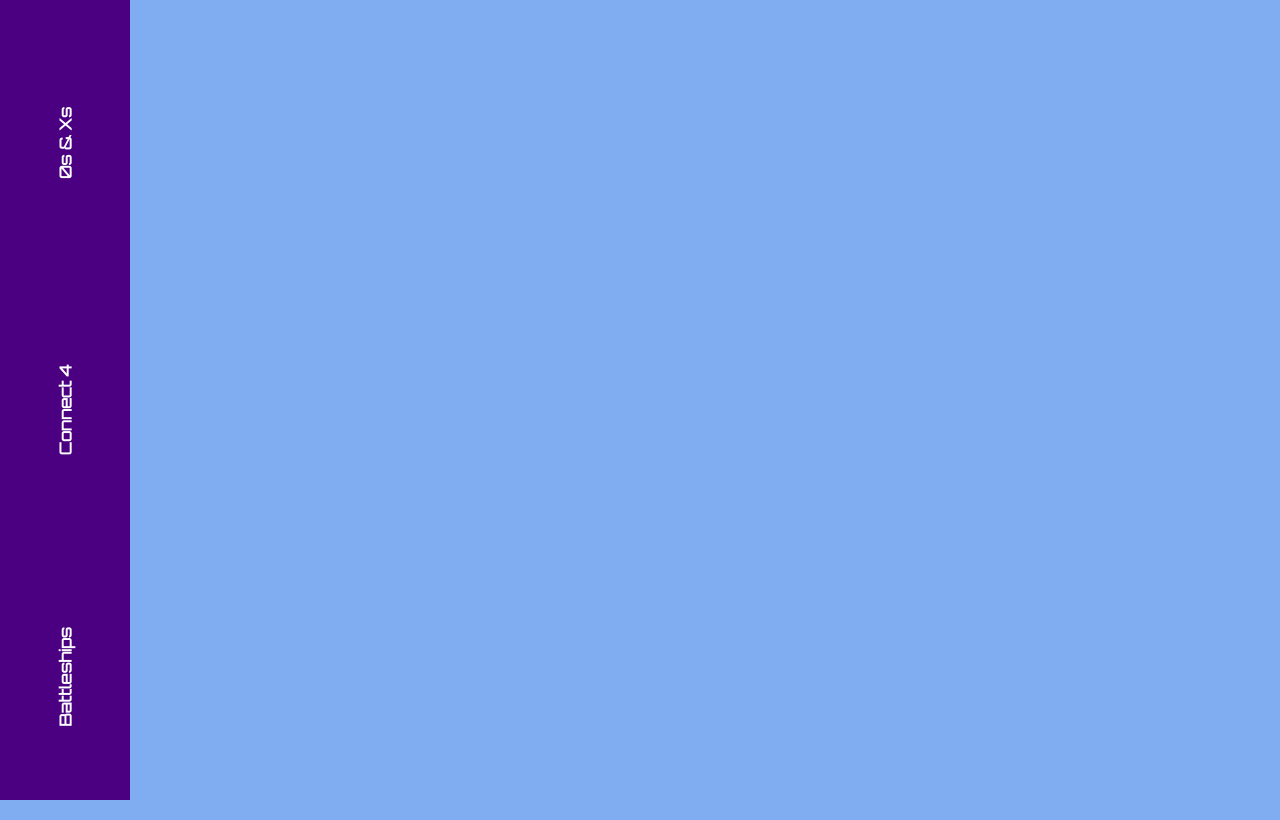
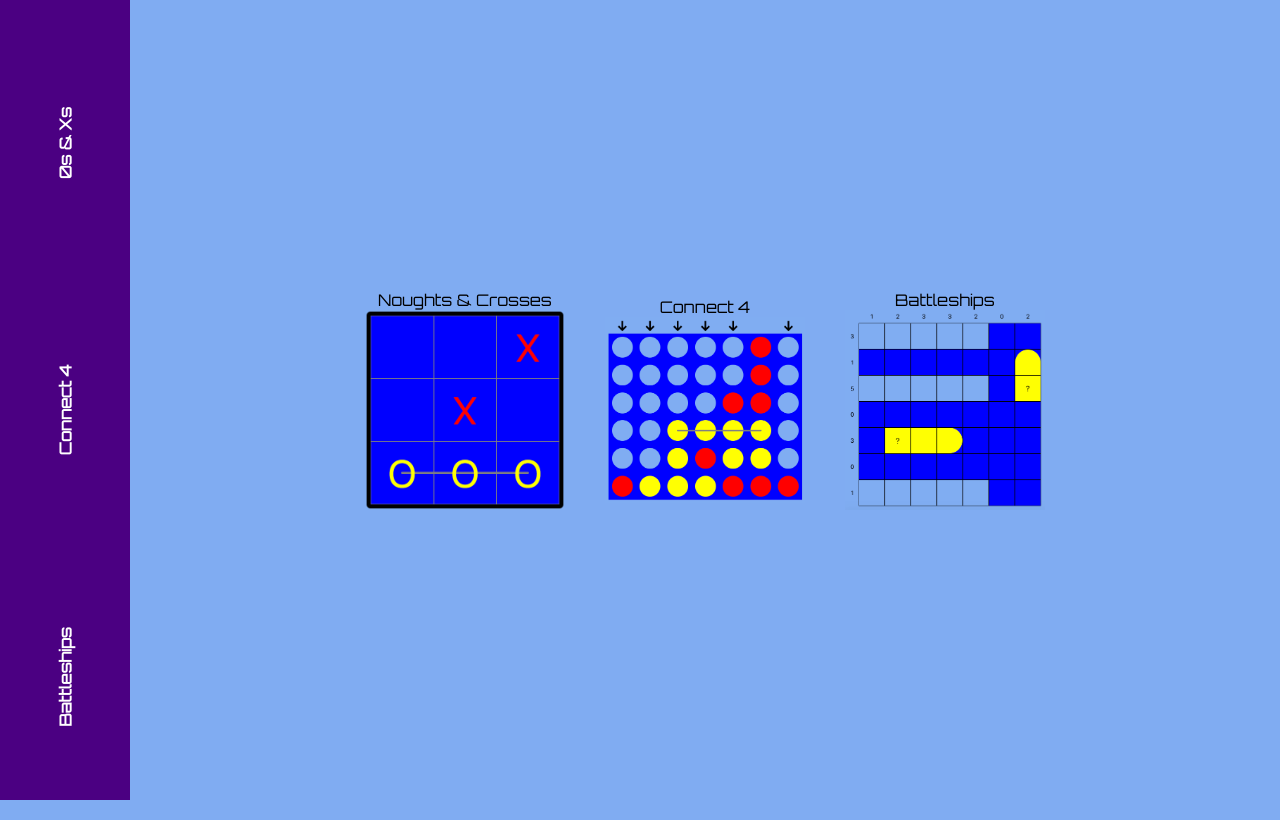
Before and after one commit to KateHoward10/noughts-and-crosses, a React (Create React App) app: page / in a window 1280 px wide. Built offline with nearby package versions, Linux system fonts and the light colour scheme.

Commit message:
Fix gh-pages 404

```diff
--- a/src/App.js
+++ b/src/App.js
@@ -1,5 +1,5 @@
 import React from 'react';
-import { Route, Switch } from 'react-router-dom';
+import { HashRouter, Route } from 'react-router-dom';
 import './App.css';
 import Nav from './components/Nav';
 import Menu from './components/Menu';
@@ -10,13 +10,13 @@ import Battleships from './components/Battleships';
 function App() {
   return (
     <div className="App">
-      <Nav />
-      <Switch>
-        <Route exact path="/games-with-lines" component={Menu} />
+      <HashRouter basename="/">
+        <Nav />
+        <Route exact path="/" component={Menu} />
         <Route exact path="/noughts&crosses" component={Noughts} />
         <Route exact path="/connect4" component={Connect4} />
         <Route exact path="/battleships" component={Battleships} />
-      </Switch>
+      </HashRouter>
     </div>
   );
 }
--- a/src/components/Nav/index.js
+++ b/src/components/Nav/index.js
@@ -6,7 +6,7 @@ function Nav() {
   return (
     <NavBar>
       <SmallMenu>
-        <Link to="/games-with-lines">Home</Link>
+        <Link to="/">Home</Link>
         <MenuIcon onClick={() => toggleOpen(!isOpen)}>{isOpen ? '✕' : '☰'}</MenuIcon>
       </SmallMenu>
       <LinkContainer isOpen={isOpen} >
```
